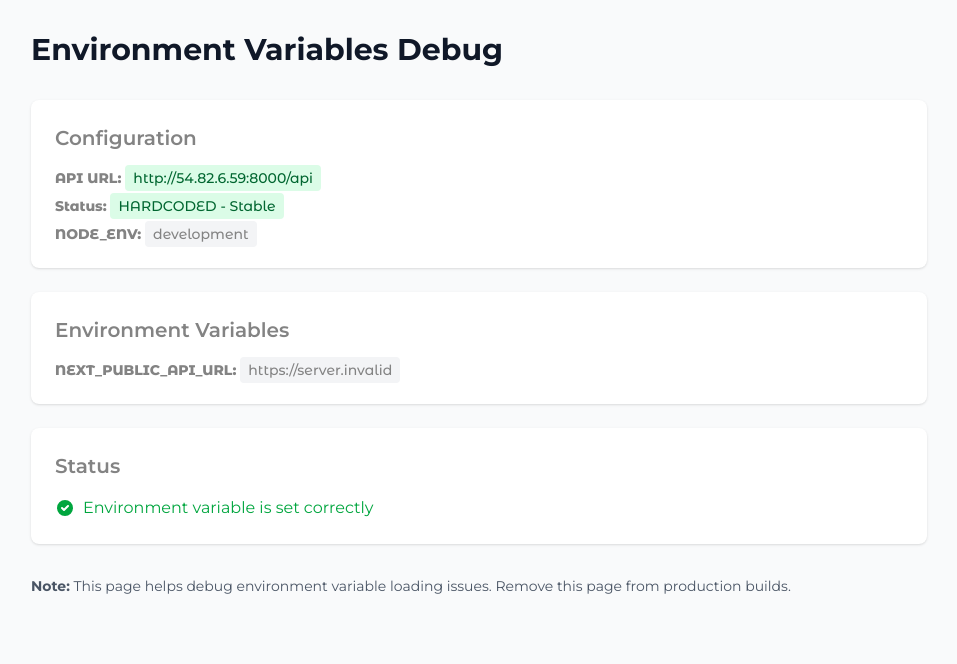
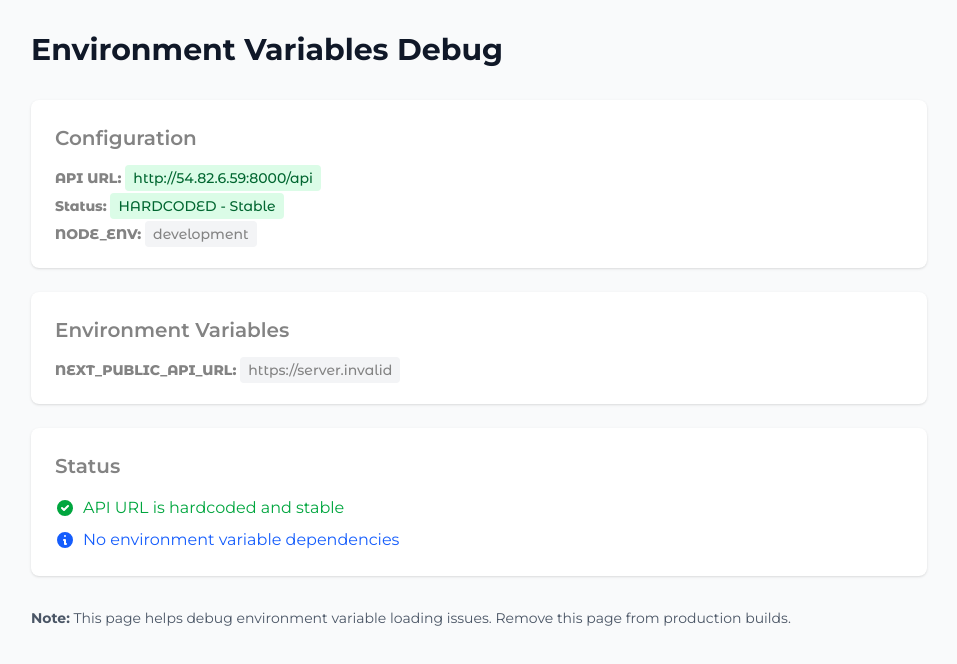
Before and after one commit to jmlandi/pharmedice-ca-fe, a Next.js app: page /debug-env in a window 1280 px wide. Shown: the top 664 px of the page, without its empty margins (161-1118 px from the left). Built offline with nearby package versions, Linux system fonts and the light colour scheme; no server answers.

Commit message:
fix: hard coded url

```diff
--- a/src/app/debug-env/page.tsx
+++ b/src/app/debug-env/page.tsx
@@ -60,30 +60,19 @@
 				<div className="bg-white rounded-lg shadow p-6">
 					<h2 className="text-xl font-semibold mb-4">Status</h2>
 					<div className="space-y-2">
-						{process.env.NEXT_PUBLIC_API_URL ? (
 						<div className="flex items-center text-green-600">
 							<svg className="w-5 h-5 mr-2" fill="currentColor" viewBox="0 0 20 20">
 								<path fillRule="evenodd" d="M10 18a8 8 0 100-16 8 8 0 000 16zm3.707-9.293a1 1 0 00-1.414-1.414L9 10.586 7.707 9.293a1 1 0 00-1.414 1.414l2 2a1 1 0 001.414 0l4-4z" clipRule="evenodd" />
 							</svg>
-								Environment variable is set correctly
+							API URL is hardcoded and stable
 						</div>
-						) : (
-							<div className="flex items-center text-red-600">
+
+						<div className="flex items-center text-blue-600">
 							<svg className="w-5 h-5 mr-2" fill="currentColor" viewBox="0 0 20 20">
-									<path fillRule="evenodd" d="M10 18a8 8 0 100-16 8 8 0 000 16zM8.707 7.293a1 1 0 00-1.414 1.414L8.586 10l-1.293 1.293a1 1 0 101.414 1.414L10 11.414l1.293 1.293a1 1 0 001.414-1.414L11.414 10l1.293-1.293a1 1 0 00-1.414-1.414L10 8.586 8.707 7.293z" clipRule="evenodd" />
+								<path fillRule="evenodd" d="M18 10a8 8 0 11-16 0 8 8 0 0116 0zm-7-4a1 1 0 11-2 0 1 1 0 012 0zM9 9a1 1 0 000 2v3a1 1 0 001 1h1a1 1 0 100-2v-3a1 1 0 00-1-1H9z" clipRule="evenodd" />
 							</svg>
-								Environment variable is NOT set
+							No environment variable dependencies
 						</div>
-						)}
-
-						{config.apiUrl.includes('localhost') && process.env.NODE_ENV === 'production' && (
-							<div className="flex items-center text-yellow-600">
-								<svg className="w-5 h-5 mr-2" fill="currentColor" viewBox="0 0 20 20">
-									<path fillRule="evenodd" d="M8.257 3.099c.765-1.36 2.722-1.36 3.486 0l5.58 9.92c.75 1.334-.213 2.98-1.742 2.98H4.42c-1.53 0-2.493-1.646-1.743-2.98l5.58-9.92zM11 13a1 1 0 11-2 0 1 1 0 012 0zm-1-8a1 1 0 00-1 1v3a1 1 0 002 0V6a1 1 0 00-1-1z" clipRule="evenodd" />
-								</svg>
-								Warning: Using localhost in production
-							</div>
-						)}
 					</div>
 				</div>
 
```
Lines whose indentation alone changed are shown as unchanged.
